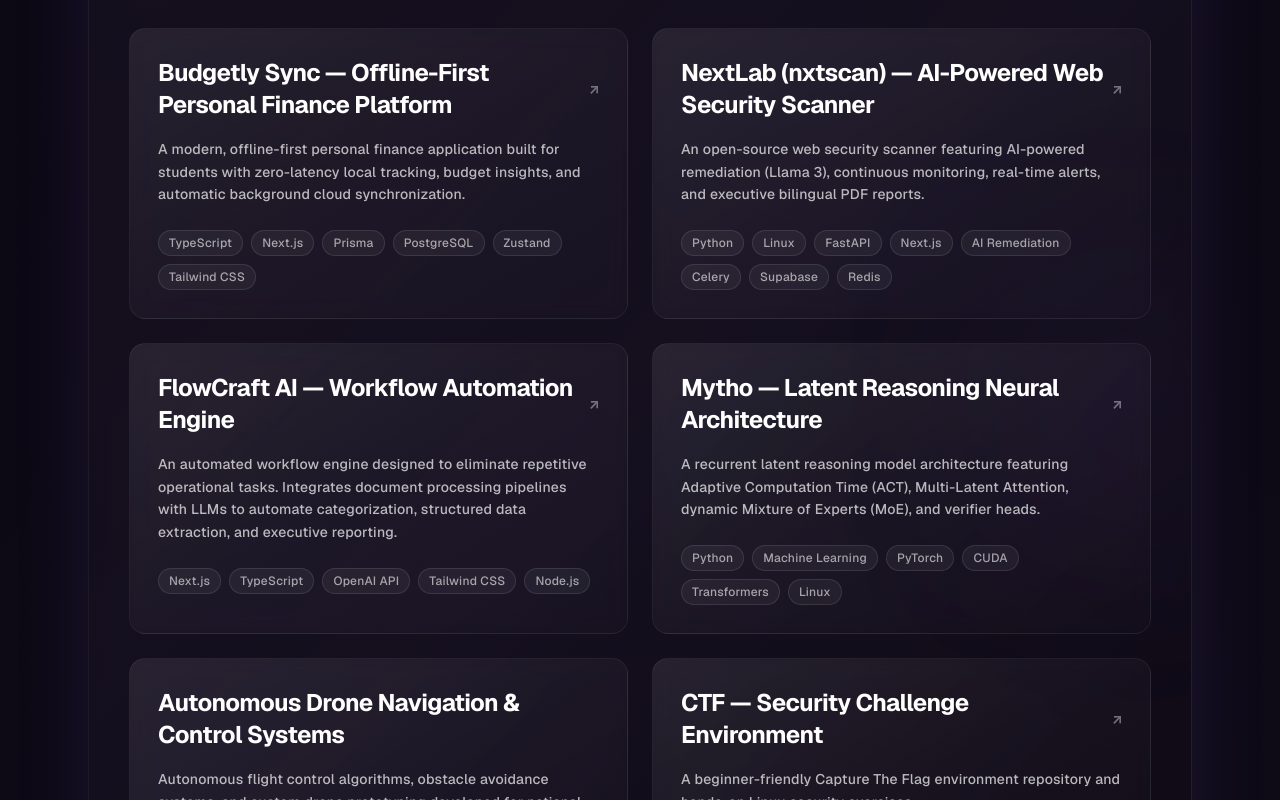
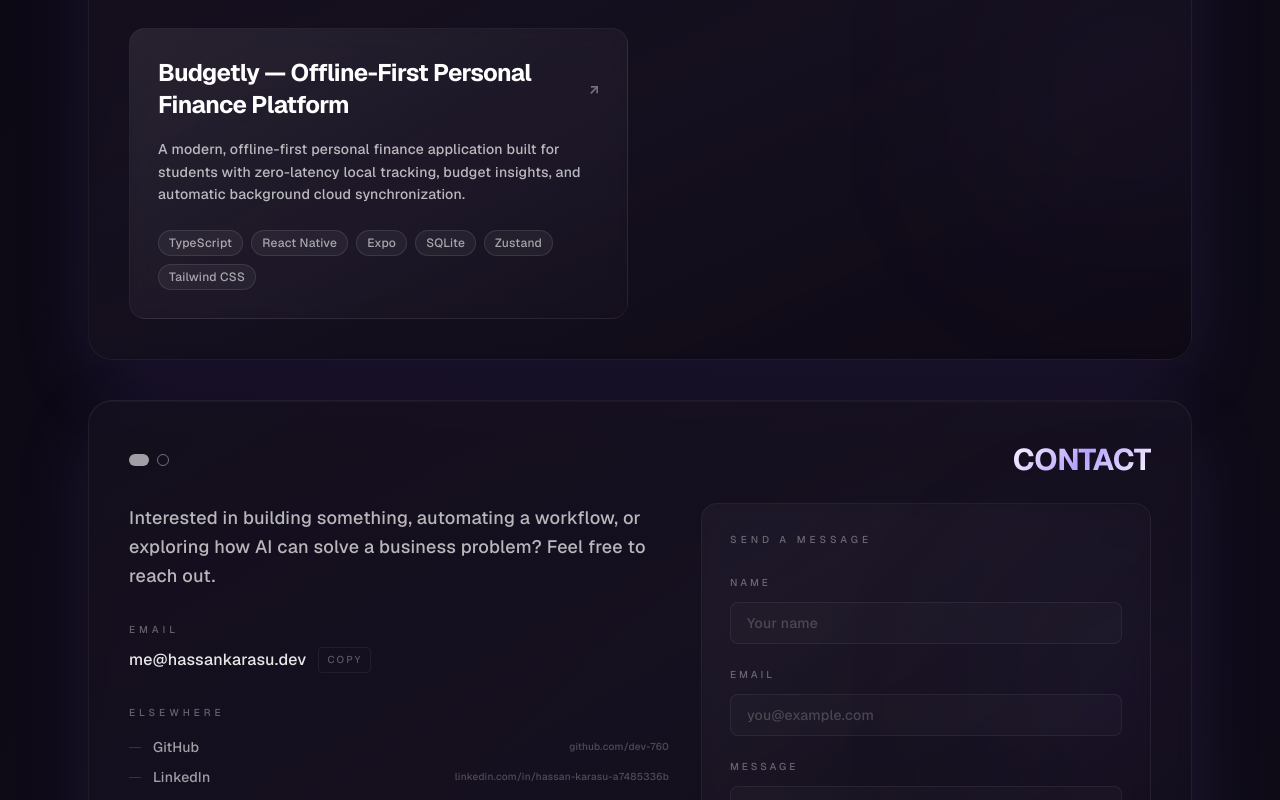
Before and after one commit to dev-760/portfolio, a Next.js app: page / in a window 1280 px wide. Shown: the part 5100-5900 px from the top of the page. Built offline with nearby package versions, Linux system fonts and the light colour scheme.

Commit message:
feat(ui/ux): comprehensive design system, accessibility & interaction overhaul

```diff
--- a/src/data/profile.ts
+++ b/src/data/profile.ts
@@ -266,45 +266,11 @@ export const profile: Profile = {
   },
   projects: [
     {
-      title: "Budgetly Sync — Offline-First Personal Finance Platform",
-      link: "https://github.com/dev-760/Budgetly-Sync",
+      title: "Budgetly — Offline-First Personal Finance Platform",
+      link: "https://github.com/dev-760/Budgetly",
       description:
         "A modern, offline-first personal finance application built for students with zero-latency local tracking, budget insights, and automatic background cloud synchronization.",
-      technologies: ["TypeScript", "Next.js", "Prisma", "PostgreSQL", "Zustand", "Tailwind CSS"],
-    },
-    {
-      title: "NextLab (nxtscan) — AI-Powered Web Security Scanner",
-      link: "https://github.com/dev-760/nxtscan",
-      description:
-        "An open-source web security scanner featuring AI-powered remediation (Llama 3), continuous monitoring, real-time alerts, and executive bilingual PDF reports.",
-      technologies: ["Python", "Linux", "FastAPI", "Next.js", "AI Remediation", "Celery", "Supabase", "Redis"],
-    },
-    {
-      title: "FlowCraft AI — Workflow Automation Engine",
-      link: "https://github.com/dev-760",
-      description:
-        "An automated workflow engine designed to eliminate repetitive operational tasks. Integrates document processing pipelines with LLMs to automate categorization, structured data extraction, and executive reporting.",
-      technologies: ["Next.js", "TypeScript", "OpenAI API", "Tailwind CSS", "Node.js"],
-    },
-    {
-      title: "Mytho — Latent Reasoning Neural Architecture",
-      link: "https://github.com/dev-760/Mytho",
-      description:
-        "A recurrent latent reasoning model architecture featuring Adaptive Computation Time (ACT), Multi-Latent Attention, dynamic Mixture of Experts (MoE), and verifier heads.",
-      technologies: ["Python", "Machine Learning", "PyTorch", "CUDA", "Transformers", "Linux"],
-    },
-    {
-      title: "Autonomous Drone Navigation & Control Systems",
-      description:
-        "Autonomous flight control algorithms, obstacle avoidance systems, and custom drone prototyping developed for national science and robotics competitions.",
-      technologies: ["Robotics", "Autonomous Systems", "Computer Vision", "Python", "Linux"],
-    },
-    {
-      title: "CTF — Security Challenge Environment",
-      link: "https://github.com/dev-760/CTF",
-      description:
-        "A beginner-friendly Capture The Flag environment repository and hands-on Linux security exercises.",
-      technologies: ["Security", "Linux", "Shell Scripting", "CTF"],
+      technologies: ["TypeScript", "React Native", "Expo", "SQLite", "Zustand", "Tailwind CSS"],
     },
   ],
 };
```
Also changed, not shown: package.json (+9 -9 lines), 1 other file (tests, documents, lock files or other folders).
